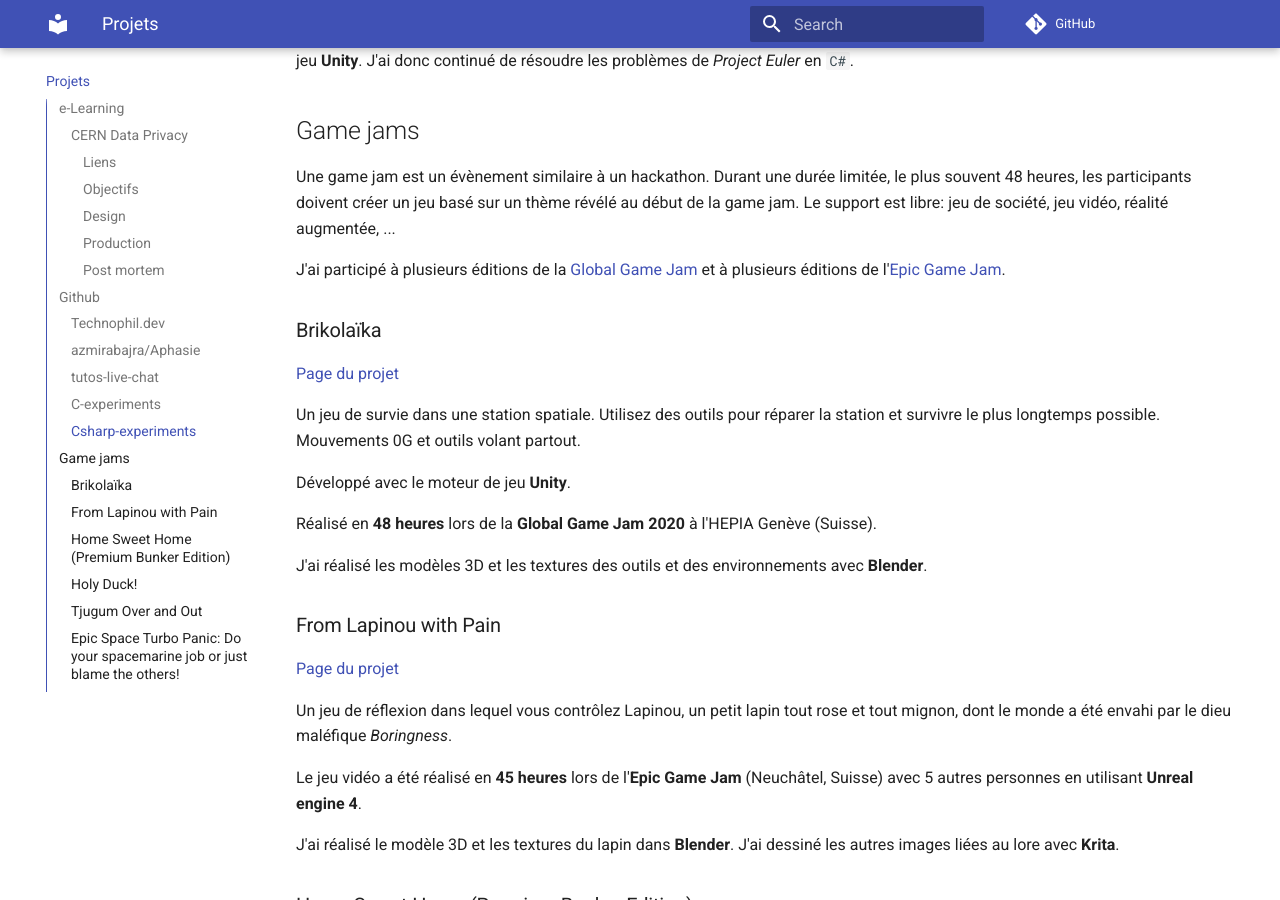
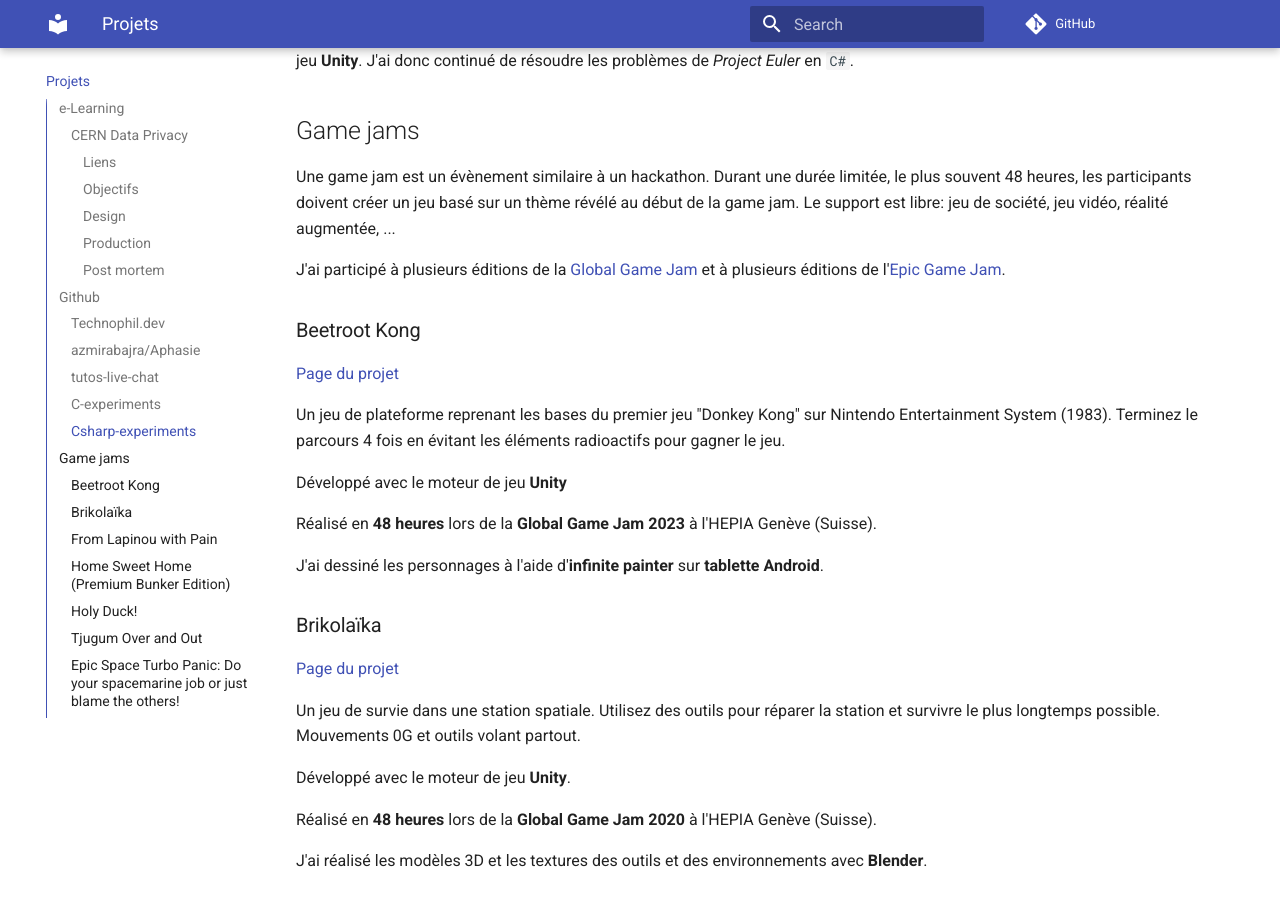
Before and after one commit to Sukori/technophil.ch, an MkDocs documentation site: the page built from docs/projects.md, in a window 1280 px wide and 900 px high, scrolled down 2012 px. Built offline with MkDocs 1.6.1 and Material for MkDocs 9.7.7, drawn with Linux system fonts in a browser that asks for light colours; comment, search, counter and statistics services are not loaded.

Commit message:
projet BRK

```diff
--- a/docs/projects.md
+++ b/docs/projects.md
@@ -68,6 +68,18 @@
 
 J'ai participé à plusieurs éditions de la [Global Game Jam](https://globalgamejam.org/) et à plusieurs éditions de l'[Epic Game Jam](https://epicgamejam.com/).
 
+### Beetroot Kong
+
+[Page du projet](https://globalgamejam.org/2023/games/beetroot-cong-4)
+
+Un jeu de plateforme reprenant les bases du premier jeu "Donkey Kong" sur Nintendo Entertainment System (1983). Terminez le parcours 4 fois en évitant les éléments radioactifs pour gagner le jeu.
+
+Développé avec le moteur de jeu **Unity**
+
+Réalisé en **48 heures** lors de la **Global Game Jam 2023** à l'HEPIA Genève (Suisse).
+
+J'ai dessiné les personnages à l'aide d'**infinite painter** sur **tablette Android**.
+
 ### Brikolaïka
 
 [Page du projet](https://globalgamejam.org/2020/games/brico-la%C3%AFka-0)
```
Also changed, not shown: docs/about.md (+1 -5 lines), docs/index.md (+6 -0 lines), docs/img/logo_afoditech.png (added).
